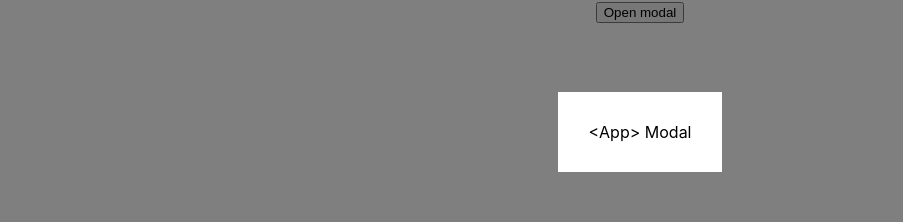
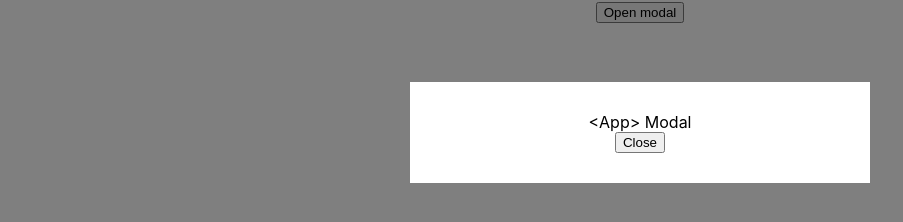
Before and after one commit to felipevlourenco/react-concepts, a React (Create React App) app: page / in a window 1280 px wide. Both pictures are taken after a click on the button "Open modal". Shown: the part 268-490 px from the top of the page, without its empty margins (0-903 px from the left). Built offline with nearby package versions, Linux system fonts and the light colour scheme; no server answers.

Commit message:
fix: small ui problem in modal

```diff
--- a/src/Modal/index.js
+++ b/src/Modal/index.js
@@ -3,13 +3,16 @@ import ReactDOM from 'react-dom'
 import './styles.css'
 
 const ModalBox = props => {
-  const handleModalClick = event => {
+  const handleClickContainer = event => {
     event.stopPropagation()
   }
 
   return (
     <div className={props.isOpen ? 'modal-open' : 'modal-close'} onClick={props.handleClose}>
-      <span onClick={handleModalClick}>{props.text}</span>
+      <div className="container" onClick={handleClickContainer}>
+        <span>{props.text}</span>
+        <button onClick={props.handleClose}>Close</button>
+      </div>
     </div>
   )
 }
--- a/src/Modal/styles.css
+++ b/src/Modal/styles.css
@@ -9,8 +9,12 @@
   align-items: center;
 }
 
-.modal-open span {
+.modal-open .container {
   padding: 30px;
   background: white;
   z-index: 2;
+  display: flex;
+  flex-direction: column;
+  justify-content: center;
+  align-items: center;
 }
```
